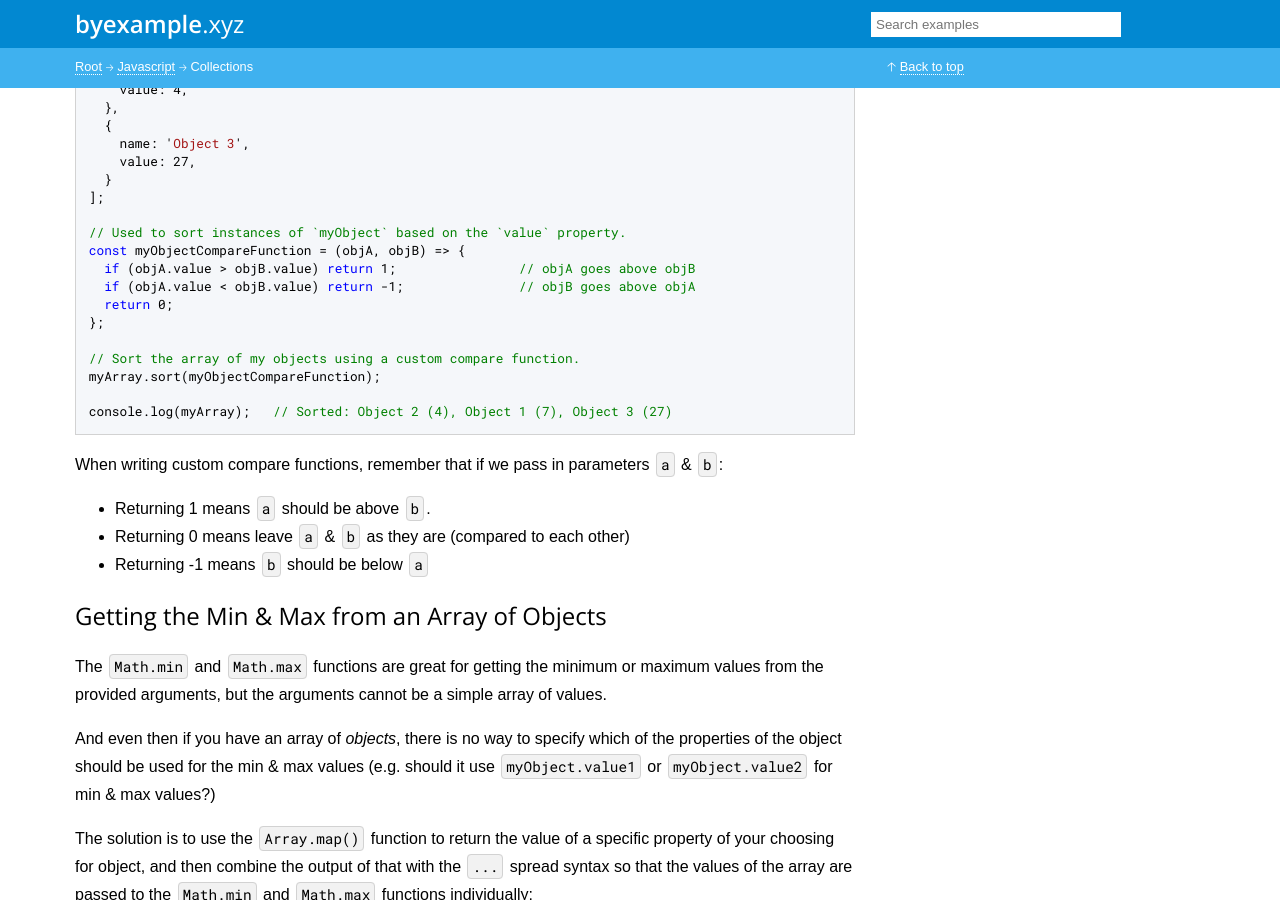
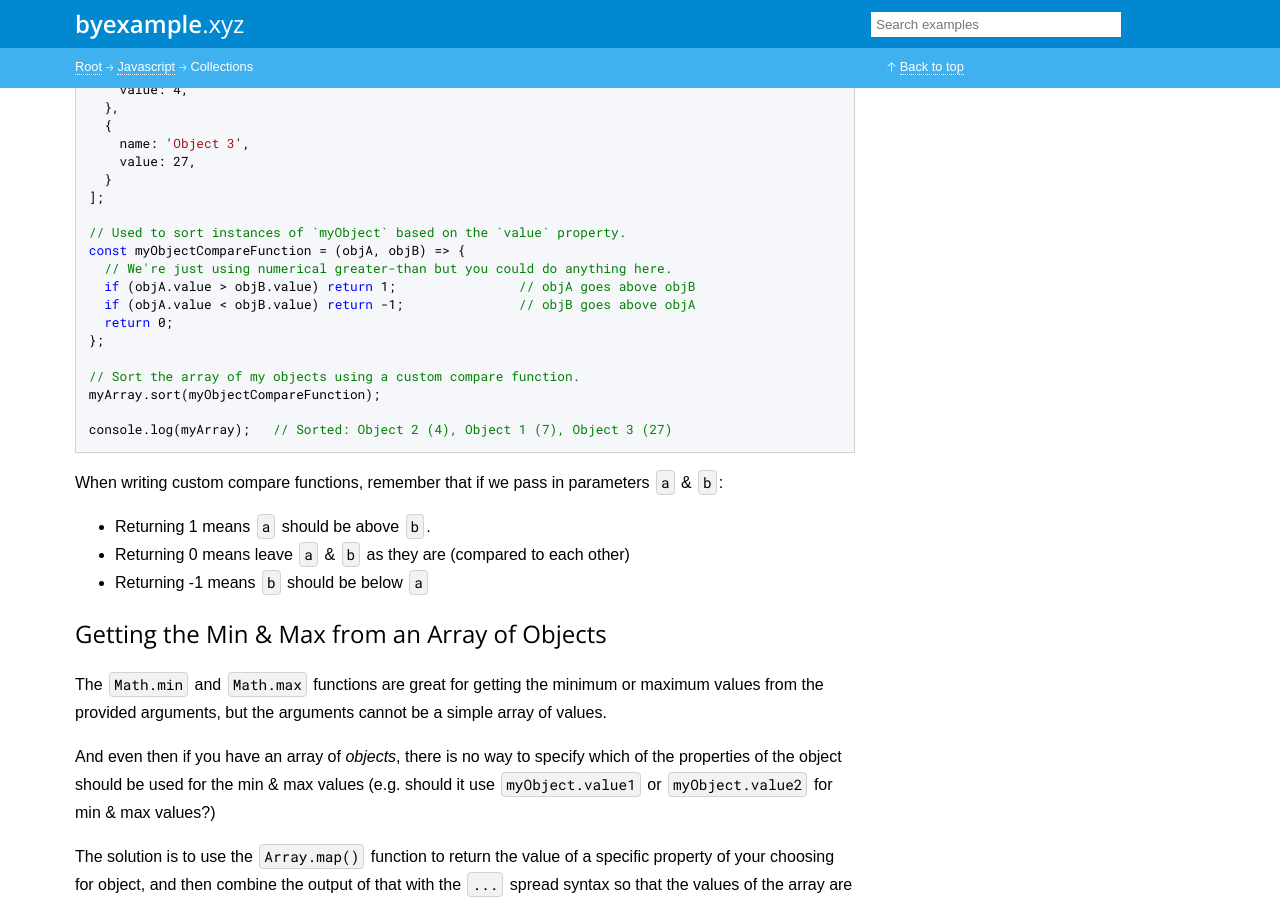
Before and after one commit to matt1/byexample.xyz, a Jekyll site: the page built from _examples/javascript/collections.md, in a window 1280 px wide and 900 px high, scrolled down 481 px. Built offline with Jekyll 4.4.1, drawn with Linux system fonts in a browser that asks for light colours.

Commit message:
Update collections.md

```diff
--- a/_examples/javascript/collections.md
+++ b/_examples/javascript/collections.md
@@ -37,6 +37,7 @@ const myArray = [
 
 // Used to sort instances of `myObject` based on the `value` property.
 const myObjectCompareFunction = (objA, objB) => {
+  // We're just using numerical greater-than but you could do anything here.
   if (objA.value > objB.value) return 1;		// objA goes above objB
   if (objA.value < objB.value) return -1;		// objB goes above objA
   return 0;
```
